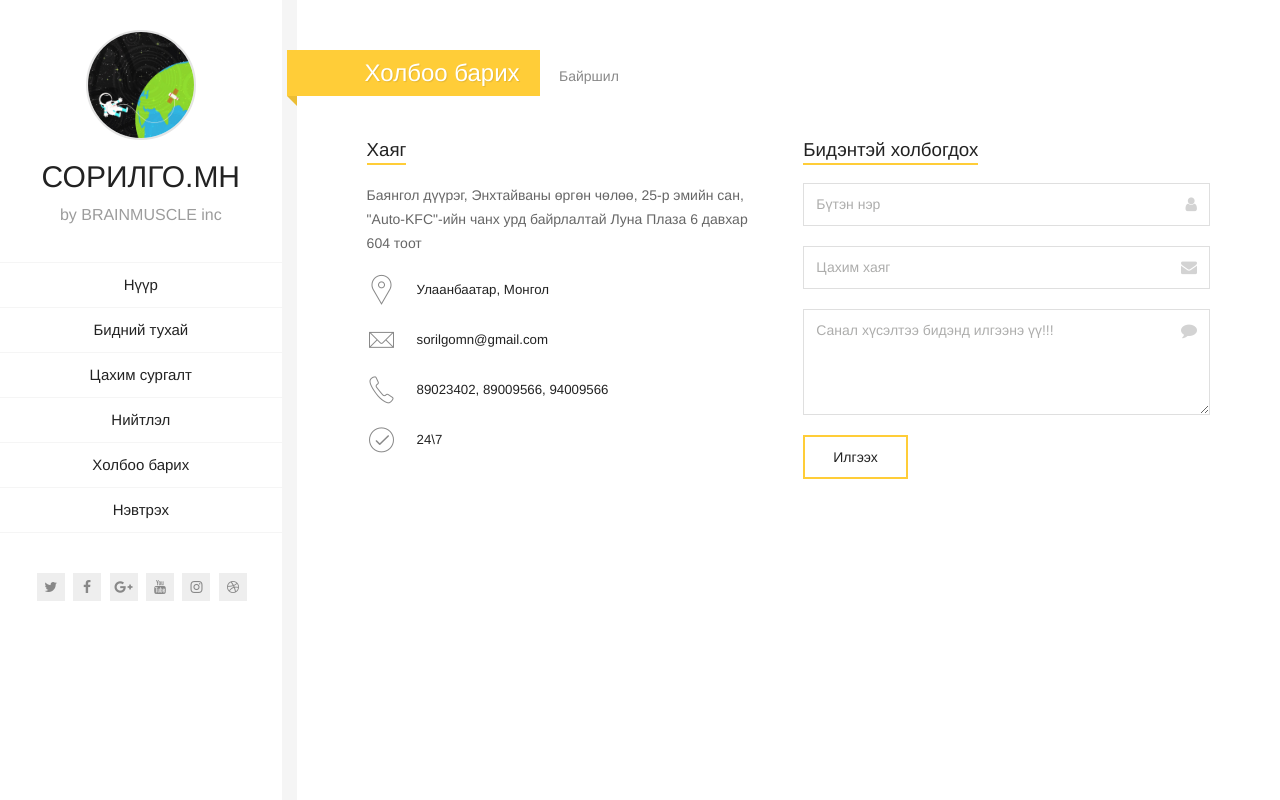
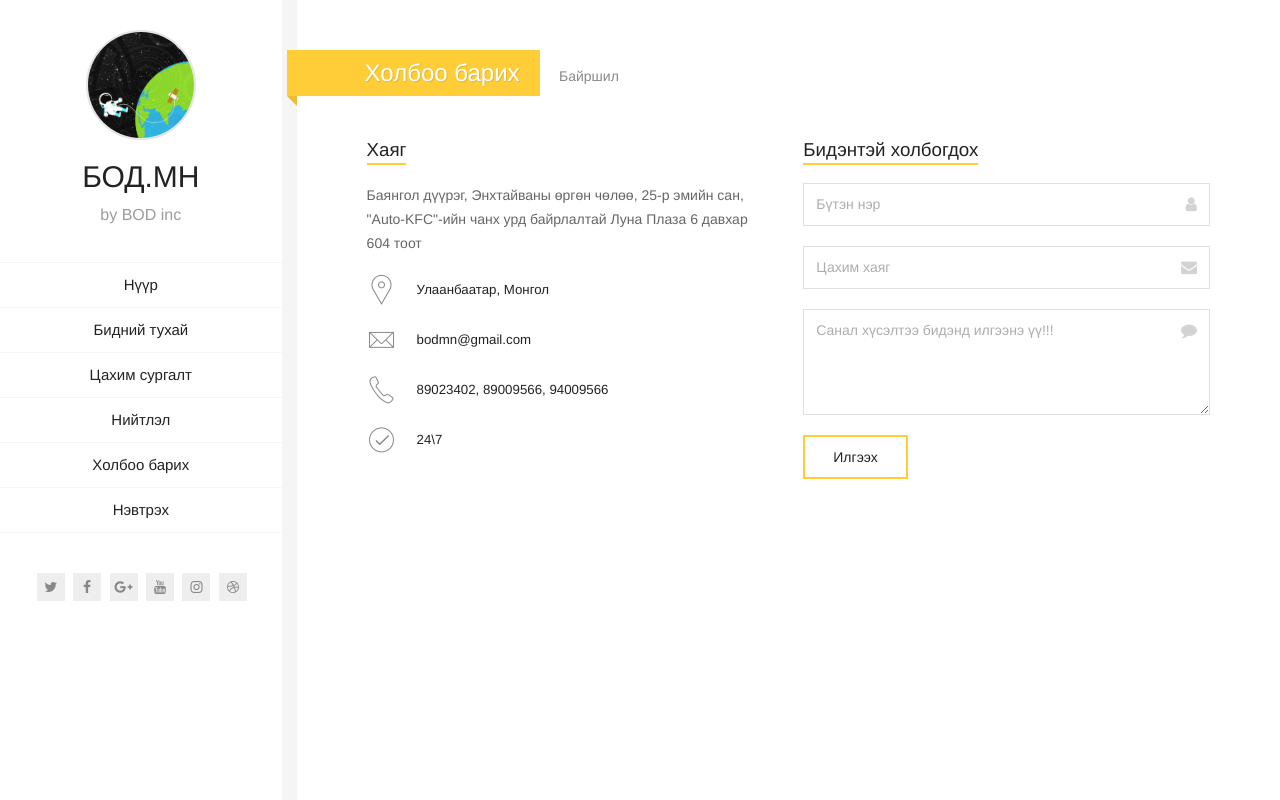
Before and after one commit to mbaterdene/sorilgo, a Django app: page /contact/ in a window 1280 px wide. Run offline with Django 3.2, Linux system fonts and the light colour scheme; some libraries are stand-ins or nearby versions; some web fonts are replaced.

Commit message:
sorigo->bod

```diff
--- a/home/admin.py
+++ b/home/admin.py
@@ -10,7 +10,7 @@ from quiz.models import Quiz, Category, Question, Progress, Level, Sitting
 from django.contrib.auth.models import Group
 from django.contrib.auth.admin import UserAdmin
 
-admin.site.site_header = 'SORILGO.MN сайтны админ'
+admin.site.site_header = 'BOD.MN сайтны админ'
 admin.site.site_title = "СОРИЛГО.МН"
 admin.site.index_title = "СОРИЛГО.МН-д тавтай морил. Танд энэ өдрийн мэнд хүргэе."
 
--- a/home/models.py
+++ b/home/models.py
@@ -181,7 +181,7 @@ class home_info(models.Model):
     )
     home_email = models.EmailField(
         verbose_name = "Цахим хаяг",
-        help_text = "Ихэвчлэн sorilgomn@gmail.com байх бол уу"
+        help_text = "Ихэвчлэн bod@gmail.com байх бол уу"
     )
     home_phone = models.CharField(
         max_length = 200,
--- a/home/templates/500.html
+++ b/home/templates/500.html
@@ -5,7 +5,7 @@
         <h5 class="section-description"></h5>
     </div>
 
-    Уучлаарай, Та дахин <a href="https://www.sorilgo.mn">www.sorilgo.mn</a> рүү хандана уу.
+    Уучлаарай, Та дахин <a href="https://www.bod.mn">www.bod.mn</a> рүү хандана уу.
     Уг алдаа магадгүй та одоогийн байдлаар нэг шалгалт гүйцэт ажиллаагүйгээс үүссэн байх магадлалтай тул та заавал нэг шалгалтыг бүрэн гүйцэт хийнэ үү.
 </section>
 {% endblock %}
--- a/home/templates/base.html
+++ b/home/templates/base.html
@@ -98,8 +98,8 @@
             </div>
 
             <div class="site-title-block">
-                <h1 class="site-title">СОРИЛГО.МН</h1>
-                <p class="site-description">by BRAINMUSCLE inc</p>
+                <h1 class="site-title">БОД.МН</h1>
+                <p class="site-description">by BOD inc</p>
             </div>
             <!-- Navigation & Social buttons -->
             <div class="site-nav">
@@ -162,10 +162,10 @@
                 <ul class="social-links">
                     <li><a class="tip social-button" href="#" title="Twitter"><i class="fa fa-twitter"></i></a></li>
                     <!-- Full list of social icons: http://fontawesome.io/icons/#brand -->
-                    <li><a class="tip social-button" href="https://www.facebook.com/sorilgomn/" title="Facebook"><i class="fa fa-facebook"></i></a></li>
+                    <li><a class="tip social-button" href="https://www.facebook.com/bodmn/" title="Facebook"><i class="fa fa-facebook"></i></a></li>
                     <li><a class="tip social-button" href="#" title="Google Plus"><i class="fa fa-google-plus"></i></a></li>
                     <li><a class="tip social-button" href="https://www.youtube.com/channel/UCteGI98wkpws9MBlS4G6uwQ?view_as=subscriber" title="Youtube"><i class="fa fa-youtube"></i></a></li>
-                    <li><a class="tip social-button" href="https://www.instagram.com/sorilgomn" title="instagram"><i class="fa fa-instagram"></i></a></li>
+                    <li><a class="tip social-button" href="https://www.instagram.com/bodmn" title="instagram"><i class="fa fa-instagram"></i></a></li>
                     <li><a class="tip social-button" href="#" title="Dribbble"><i class="fa fa-dribbble"></i></a></li>
                 </ul>
                 <!-- /Social buttons -->
@@ -176,7 +176,7 @@
         <!-- Mobile Header -->
         <div class="mobile-header mobile-visible">
             <div class="mobile-logo-container">
-                <div class="mobile-site-title">СОРИЛГО.МН</div>
+                <div class="mobile-site-title">БОД.МН</div>
             </div>
             <a class="menu-toggle mobile-visible">
                 <i class="fa fa-bars"> </i>
--- a/home/templates/home_page/contact.html
+++ b/home/templates/home_page/contact.html
@@ -24,7 +24,7 @@
                     <i class="pe-7s-icon pe-7s-mail"></i>
                 </div>
                 <div class="ci-text">
-                    <h5>sorilgomn@gmail.com</h5>
+                    <h5>bodmn@gmail.com</h5>
                 </div>
             </div>
             <div class="contact-info-block">
--- a/home/templates/home_page/home.html
+++ b/home/templates/home_page/home.html
@@ -52,7 +52,7 @@
                     {% else %}
                     <li><span class="title">Зорилго:</span><span class="value">{{ home.home_rule }}</span></li>
                     <li><span class="title">Хаяг:</span><span class="value">{{ home.home_address }}</span></li>
-                    <li><span class="title">Цахим хаяг:</span><span class="value"><a href="mailto:sorilgomn@gmail.com">{{ home.home_email }}</a></span></li>
+                    <li><span class="title">Цахим хаяг:</span><span class="value"><a href="mailto:bod@gmail.com">{{ home.home_email }}</a></span></li>
                     <li><span class="title">Холбоо барих дугаар:</span><span class="value">{{ home.home_phone }}</span></li>
                     <li><span class="title">Цагийн хувиар:</span><span class="value available">{{ home.home_time }}</span></li>
                     {% endif %}
--- a/home/templates/test_page/index.html
+++ b/home/templates/test_page/index.html
@@ -10,7 +10,7 @@
 <ol>
     <li>Бүртгүүлэх хэсэг</li>
     <li>Админ эрхээр орж бусад хэрэглэгчдийн мэдээллийг үздэг хэсэг</li>
-    <li>sorilgo-ийн темплайттэй холбох</li>
+    <li>bod-ийн темплайттэй холбох</li>
     <li>Шалгалт зохиохдоо explanation(тайлбар) ашигладаг болгох энэ нь цаашид ногоон номны тестыг шалгалт болгож оруулахад ашиглана.</li>
 </ol>
 
```
Also changed, not shown: test_data.sqlite3.
